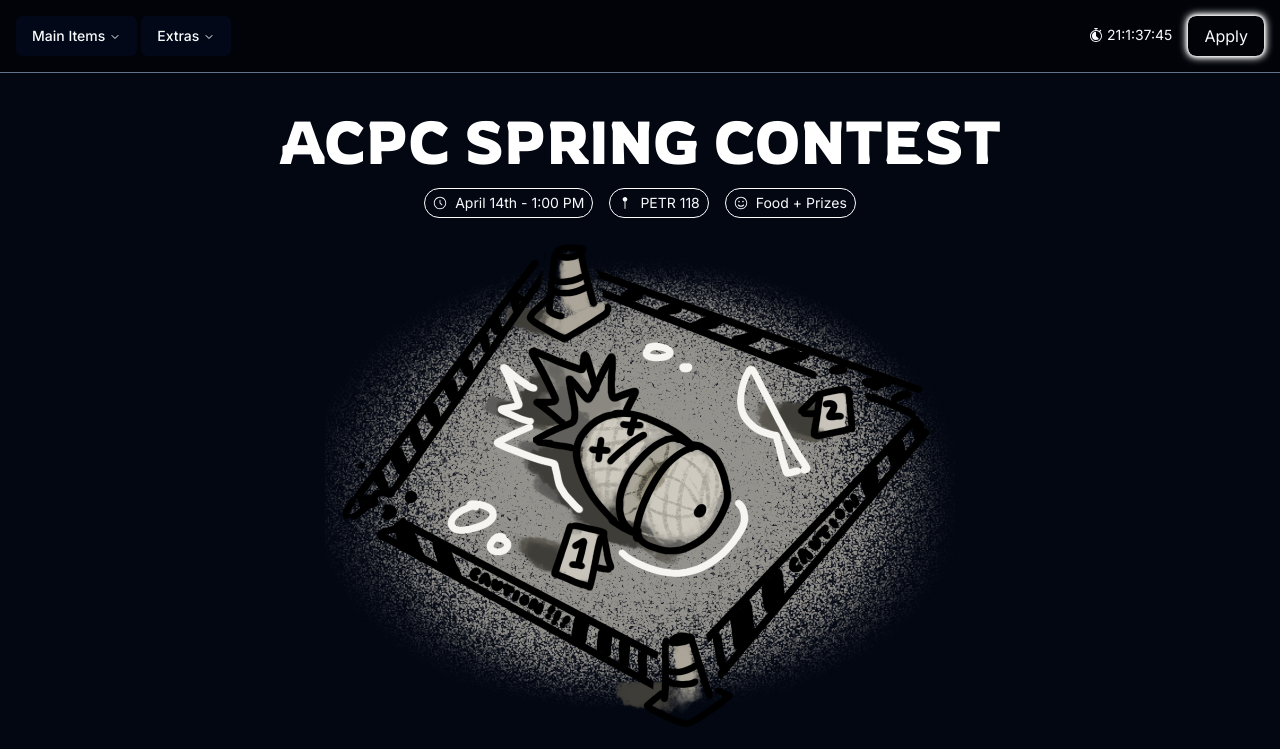
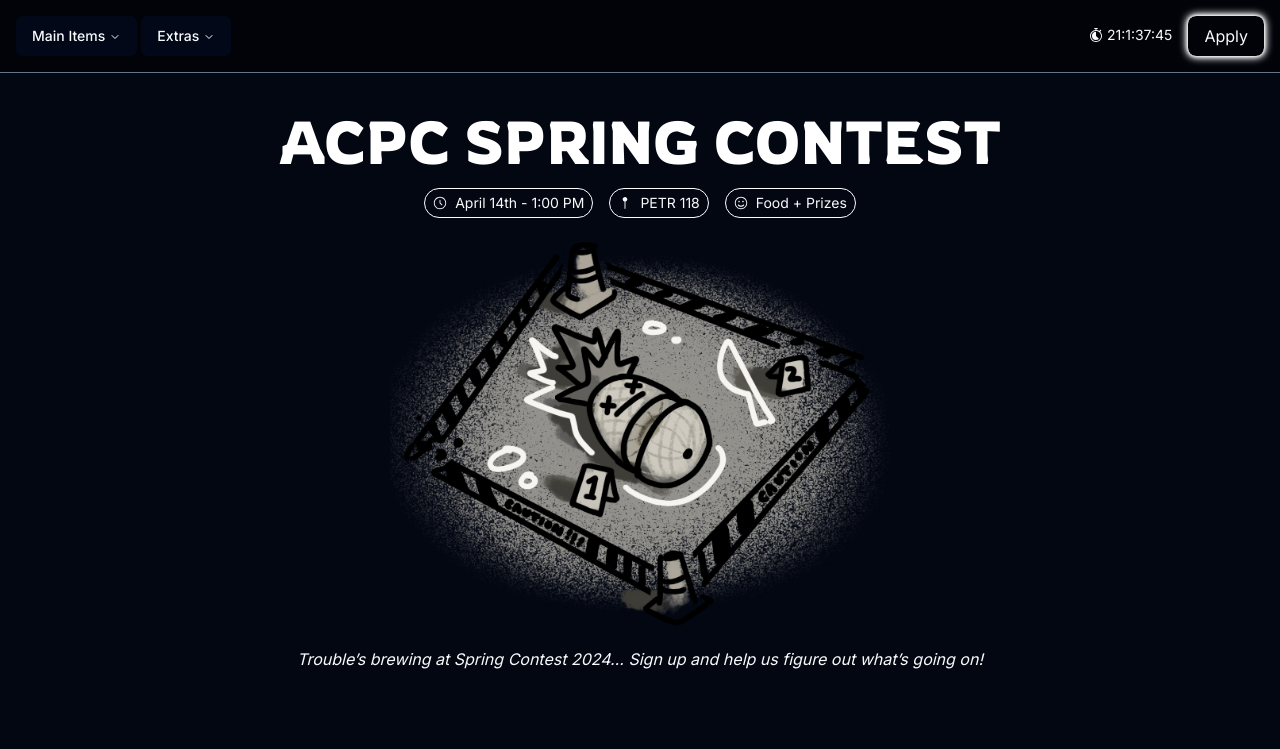
Before and after one commit to acpc-org/Spring-Contest-Info-2024, a Next.js app in the folder spring-contest-info-2024/: page / in a window 1280 px wide. Shown: the top 749 px of the page. Built offline with nearby package versions, Linux system fonts and the light colour scheme; a web font is replaced by a local one.

Commit message:
fixed more errors for demployment

```diff
--- a/spring-contest-info-2024/src/app/apply/page.tsx
+++ b/spring-contest-info-2024/src/app/apply/page.tsx
@@ -38,13 +38,13 @@ export default function Apply() {
                     </p>
                     <p className="mt-4 font-bold">To do this:</p>
                     <ol className="list-decimal ml-4">
-                        <li>Make sure you know everyone's handle</li>
+                        <li>Make sure you know everyone&rsquo;s handle</li>
                         <li>Navigate to the “teams” tab on the my profile page of Codeforces</li>
                         <li>Click “Create new team”</li>
-                        <li>From there, you should be able to follow the prompts, create a team name, and then add your teammates' handles there by clicking “Invite user”.</li>
+                        <li>From there, you should be able to follow the prompts, create a team name, and then add your teammates&rsquo; handles there by clicking “Invite user”.</li>
                     </ol>
                     <p className="italic mt-4">
-                        Note: If you don't have a team decided yet, you can still sign up and make the team
+                        Note: If you don&rsquo;t have a team decided yet, you can still sign up and make the team
                         later. Just make sure you have a Codeforces account and have signed up for the contest.
                     </p>
                 </li>
--- a/spring-contest-info-2024/src/app/page.tsx
+++ b/spring-contest-info-2024/src/app/page.tsx
@@ -213,7 +213,7 @@ export default function Home() {
           <Magnifier src="/dead_pineapple.png"
             magnifierHeight={100} magnifierWidth={100} zoomLevel={2} />
         </div>
-        <p className="italic">Trouble's brewing at Spring Contest 2024… Sign up and help us figure out what's going on!</p>
+        <p className="italic">Trouble&rsquo;s brewing at Spring Contest 2024… Sign up and help us figure out what&rsquo;s going on!</p>
       </div>
       <div className="w-full border-gray-700 border-[1px] rounded-lg p-8 hover:bg-black duration-500">
         <h2 id="what" className="text-4xl font-bold uppercase mb-4" style={ rowdies.style }>
@@ -223,7 +223,7 @@ export default function Home() {
           Welcome to
           the <a href="https://tamuacpc.com/about" target="_blank" rel="noopener noreferrer" className="underline decoration-dashed hover:decoration-solid ">
             Aggie Competitive Programming Club
-          </a>'s
+          </a>&rsquo;s
           Spring <s className="text-slate-300">underground crime ring</s> competitive
           programming contest!
           Here, <s className="text-slate-300">criminals</s> participants
--- a/spring-contest-info-2024/src/app/tips/page.tsx
+++ b/spring-contest-info-2024/src/app/tips/page.tsx
@@ -17,18 +17,18 @@ export default function Tips() {
         <div>
           <h2 className="text-4xl font-bold uppercase">Getting Time Limit Exceeded?</h2>
 
-          <p>If you're using Python, make sure you select PyPy 2 or 3 and not Python 2 or 3.</p>
+          <p>If you&rsquo;re using Python, make sure you select PyPy 2 or 3 and not Python 2 or 3.</p>
 
           <p>
-              If you're already doing this, it is likely that your algorithm is too slow
-              (but make sure you don't just have an infinite loop!). To avoid this, one can
+              If you&rsquo;re already doing this, it is likely that your algorithm is too slow
+              (but make sure you don&rsquo;t just have an infinite loop!). To avoid this, one can
               do a quick mental calculation to get an idea of whether or not an algorithm is
               worth coding.
           </p>
           <p>
               The general rule of thumb is that you can do approximately 108 operations in a second.
               So if the time limit is 1 second, your algorithm is O(n2), and n=105, you would need
-              about (105)2 / 108 = 100 seconds to run this code, so it's obvious that you shouldn't
+              about (105)2 / 108 = 100 seconds to run this code, so it&rsquo;s obvious that you shouldn&rsquo;t
               spend time typing it, and instead must find a more efficient solution.
               On the other hand, if your algorithm is O(n log n), you will have about
               20 * 105 = 2 * 106 operations, which should pass within the 1 second of time
--- a/spring-contest-info-2024/src/components/magnifier.tsx
+++ b/spring-contest-info-2024/src/components/magnifier.tsx
@@ -1,5 +1,6 @@
 "use client"
 
+import Image from "next/image";
 import React, { useState } from "react";
 
 interface MagnifierProps {
@@ -25,8 +26,10 @@ export default function Magnifier({
     const [showMagnifier, setShowMagnifier] = useState(false);
     return (
       <div className="h-[height] w-[width] relative">
-        <img
+        <Image
           src={src}
+          height={500}
+          width={500}
           style={{ height: height, width: width }}
           onMouseEnter={(e) => {
             // update image size and turn-on magnifier
```
